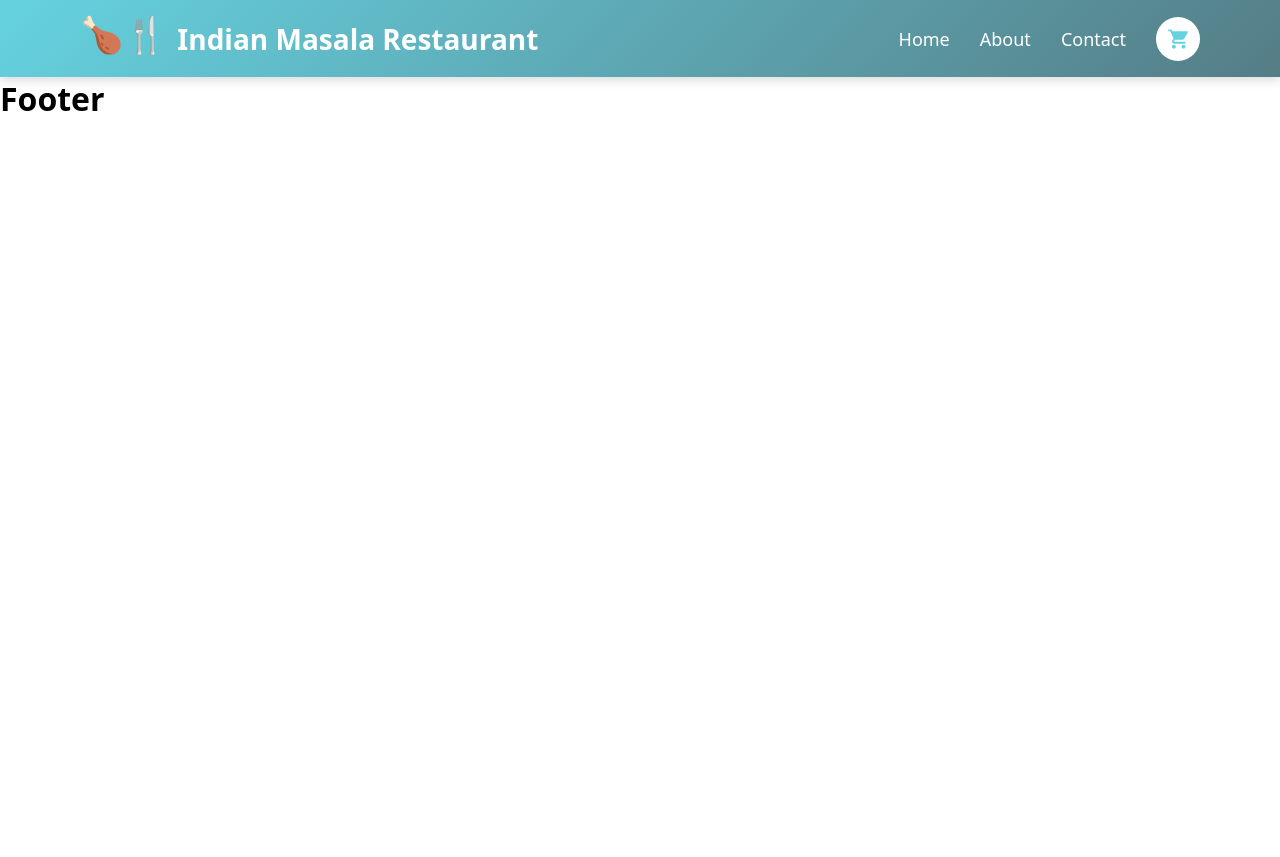
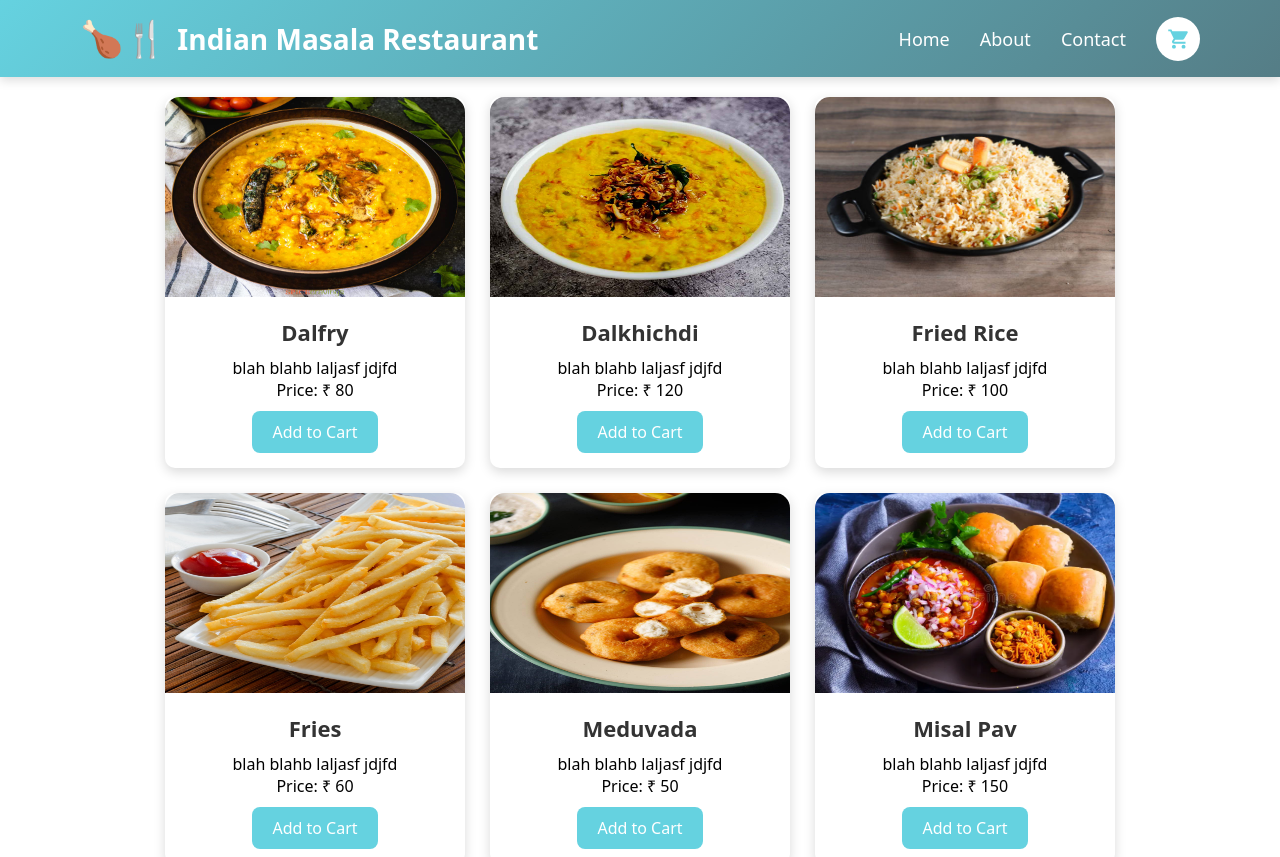
Before and after one commit to parth99p/React_Project_1, a React (Vite) app: page / in a window 1280 px wide. Shown: the top 857 px of the page. Before the commit the page ends 800 px from the top, so only its background shows below. Built offline with nearby package versions, Linux system fonts and the light colour scheme.

Commit message:
newcsscard

```diff
--- a/src/components/Card.css
+++ b/src/components/Card.css
@@ -0,0 +1,58 @@
+.card-container {
+    display: flex;
+    flex-wrap: wrap;
+    justify-content: center;
+    gap: 25px;
+    padding: 20px;
+}
+
+.card {
+    width: 300px;
+    background-color: #fff;
+    border-radius: 10px;
+    box-shadow: 0 4px 12px rgba(0, 0, 0, 0.15);
+    transition : all 0.3s ease;
+    text-align: center;
+    padding-bottom: 15px;
+}
+
+.card:hover {
+    transform: translateY(-8px);
+    box-shadow: 0 8px 20px rgba(0, 0, 0, 0.25);
+}
+
+.card img {
+    width: 100%;
+    height: 200px;
+    border-radius: 15px 15px 0px 0px;
+    obect-fit: cover;
+}
+
+.card h1 {
+    font-size: 22px;
+    margin: 15px 0 10px;
+    color: #333;
+}
+
+.card price {
+    font-size: 18px;
+    font-weight: 700;
+    color: #65d2e0;
+
+}
+
+.card button {
+    margin-top: 10px;
+    padding: 10px 20px;
+    border: none;
+    background-color: #65d2e0;
+    color: white;
+    font-size: 16px;
+    border-radius: 8px;
+    cursor: pointer;
+    transition: 0.3s;
+}
+
+.card button:hover {
+    background-color: #65d2e0;
+}
--- a/src/components/Card.jsx
+++ b/src/components/Card.jsx
@@ -1,12 +1,22 @@
 import React from "react";
 import "../components/Card.css";
 
-const Card = () => {
+const Card = ({ cardData }) => {
   return (
-    <div>
-      <h1>Card</h1>
-    </div>
-  );
-};
+    <div className='card-container'>
+    {cardData.map((item) => {
+        return (
+            <div className='card' key={item.id}>
+            <img src={item.image} alt="" />
+            <h1>{item.name}</h1>
+            <p>blah blahb laljasf jdjfd</p>
+            <p className='price'>Price: &#8377; {item.price}</p>
+            <button>Add to Cart</button>
+            </div>
+        )
+    })}
+  </div>
+  )
+}
 
 export default Card;
--- a/src/components/Home.jsx
+++ b/src/components/Home.jsx
@@ -19,7 +19,7 @@ import vadausal from "../assets/vadausal.jpg";
 import vegbiryani from "../assets/vegbiryani.jpg";
 import vegfriedrice from "../assets/vegfriedrice.jpg";
 import vegnoodles from "../assets/vegnoodles.jpg";
-import Card from "./Card";
+import Card from "../components/Card";
 
 const Home = () => {
 
@@ -142,7 +142,7 @@ let cardData = [
 
 return (
   <div>
-    <card cardData={cardData}/>
+    <Card cardData={cardData} />
   </div>
 )
 }
```
